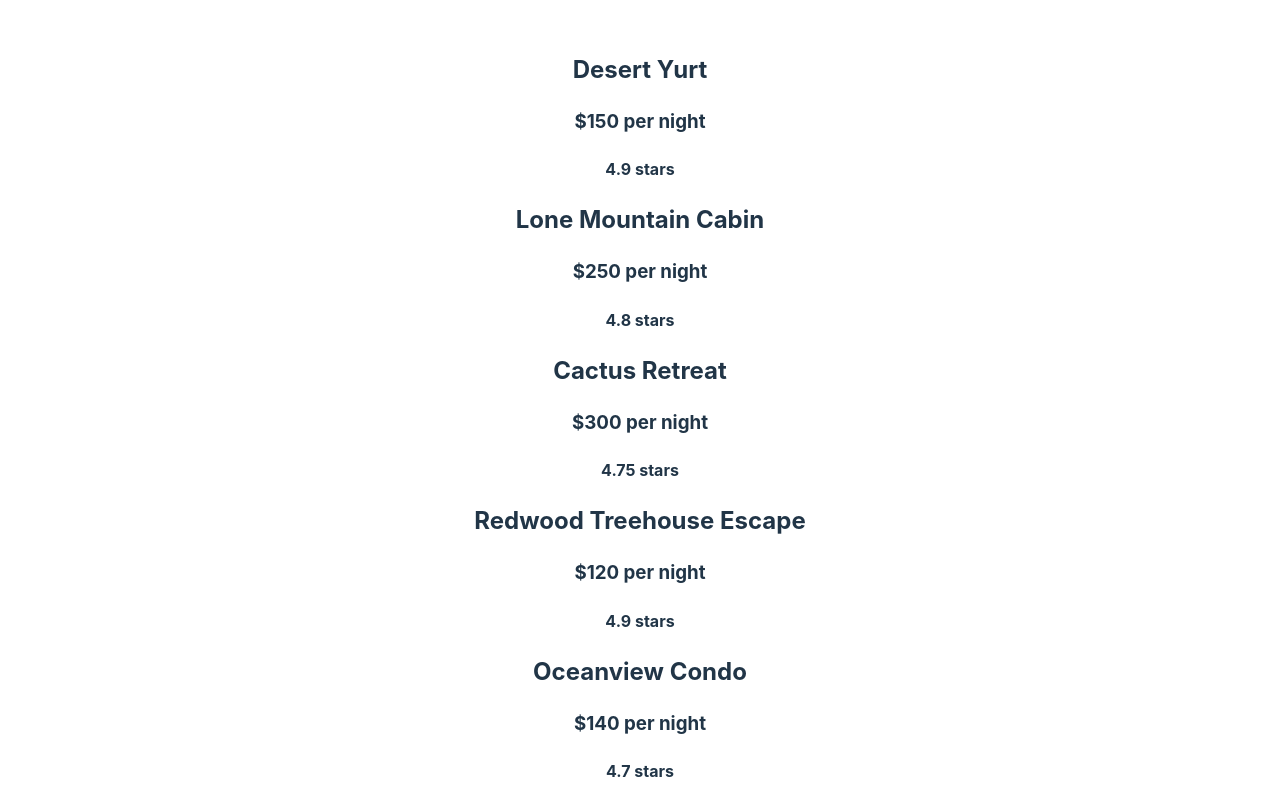
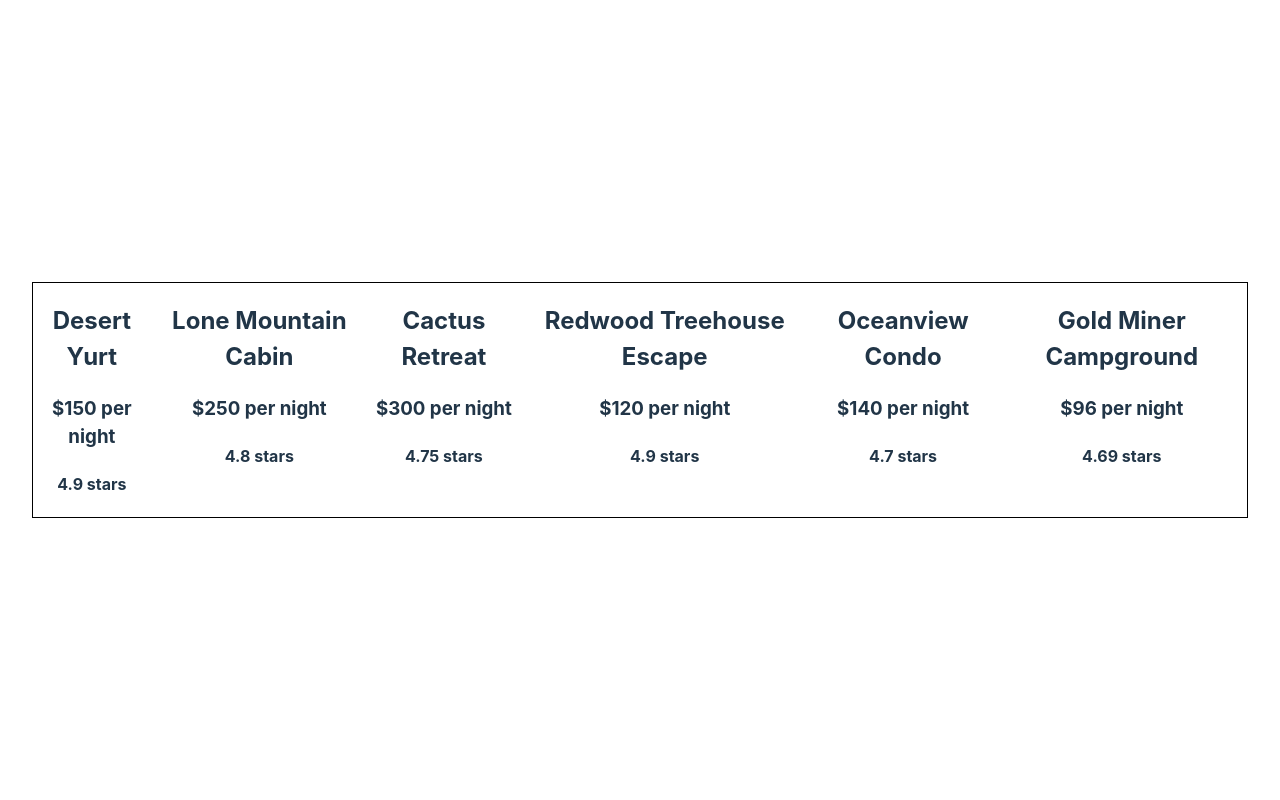
Before and after one commit to yisusworldwide/my-react-apps, a React (Vite) app: page / in a window 1280 px wide. Shown: the top 800 px of the page. Built offline with nearby package versions, Linux system fonts and the light colour scheme.

Commit message:
PropertyList styling and final touch

```diff
--- a/src/App.jsx
+++ b/src/App.jsx
@@ -43,7 +43,7 @@
       </div>
 
     </>
-  )
+  );
 }
 
 export default App
--- a/src/Property.jsx
+++ b/src/Property.jsx
@@ -1,6 +1,6 @@
 export default function Property({ name, price, rating, id }){
     return (
-        <div>
+        <div className="Property">
             <h2>{name}</h2>
             <h3>${price} per night</h3>
             <h4>{rating} stars</h4>
--- a/src/PropertyList.css
+++ b/src/PropertyList.css
@@ -0,0 +1,4 @@
+.PropertyList{
+    display: flex;
+    border: 1px solid #000;
+}
```
